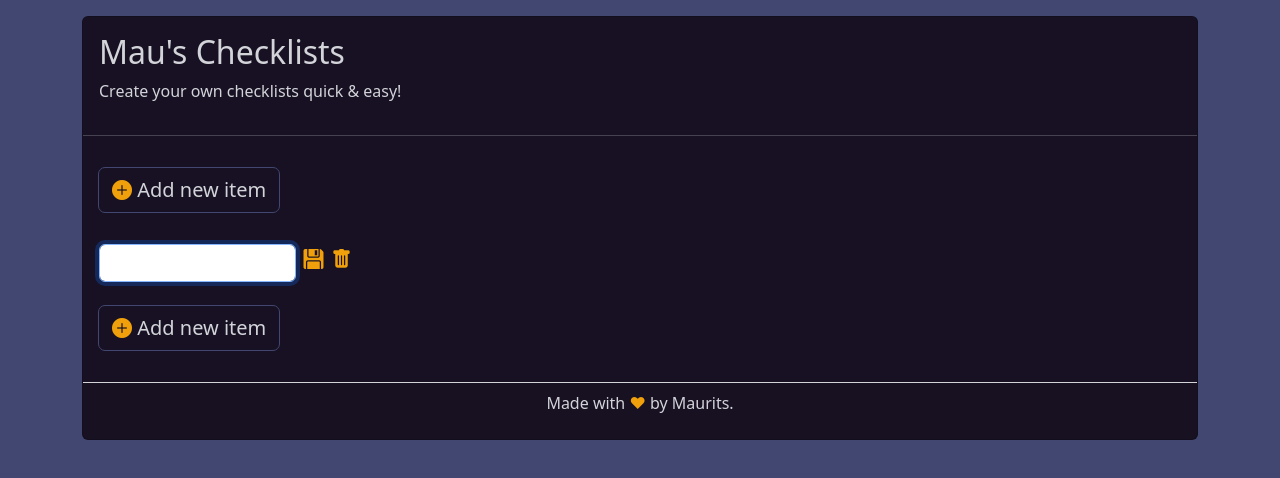
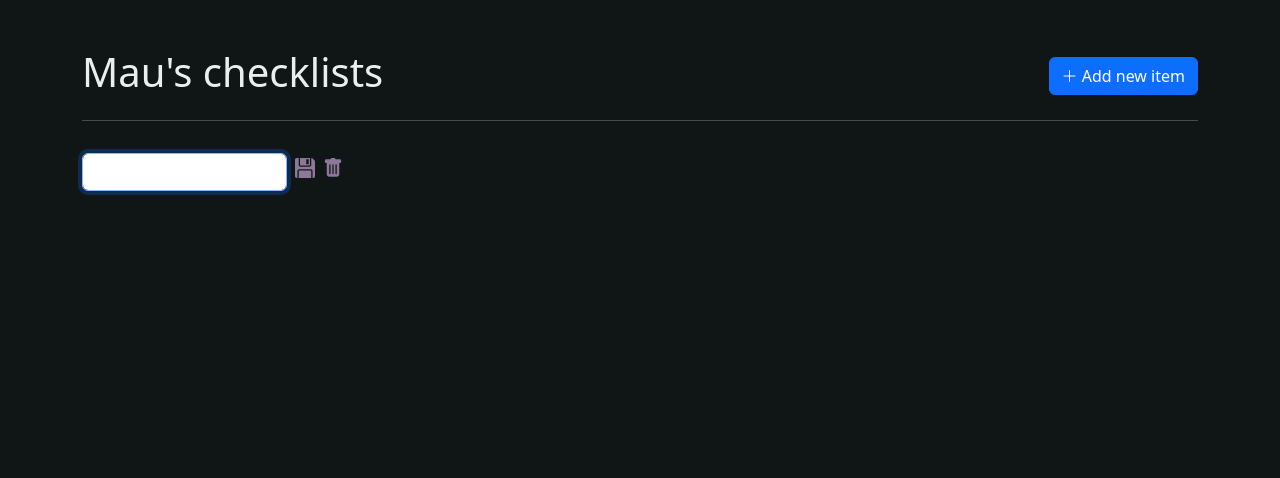
Before and after one commit to mauritsf15/checklist, a plain HTML site: page index.html in a window 1280 px wide. Both pictures are taken after a click on the element "Add new item". Drawn offline with nearby package versions, Linux system fonts and the light colour scheme.

Commit message:
Style update

```diff
--- a/css/style.css
+++ b/css/style.css
@@ -1,42 +1,20 @@
 :root {
-    --main-color: #414770;
-    --main-text-color: #D3D4D9;
-    --bg-darker: #171123;
-    --accent: #EFA00B;
+    --text: #e9eeee;
+    --background: #101515;
+    --primary: #b4c7c6;
+    --secondary: #504961;
+    --accent: #8e789a;
 }
 
 body {
-    background-color: var(--main-color);
-}
-
-.text-light {
-    color: var(--main-text-color) !important;
-}
-
-.bg-darker {
-    background-color: var(--bg-darker) !important;
-}
-
-.text-accent {
-    color: var(--accent) !important;
-}
-
-.btn-main-outline {
-    outline: 1px solid var(--main-color);
-}
-
-.btn-main-outline:hover {
-    background-color: var(--main-color) !important;
-}
-
-.hover {
-    cursor: pointer;
-}
-
-.card-footer {
-    border-top-color: var(--main-text-color);
+    background-color: var(--background);
+    color: var(--text);
 }
 
 .hidden {
     display: none;
 }
+
+.icon {
+    color: var(--accent);
+}
--- a/index.html
+++ b/index.html
@@ -10,36 +10,31 @@
     <link href="https://cdn.jsdelivr.net/npm/bootstrap@5.3.2/dist/css/bootstrap.min.css"
     rel="stylesheet" integrity="sha384-T3c6CoIi6uLrA9TneNEoa7RxnatzjcDSCmG1MXxSR1GAsXEV/Dwwykc2MPK8M2HN"
     crossorigin="anonymous">
-    <script src="https://cdn.jsdelivr.net/npm/bootstrap@5.3.2/dist/js/bootstrap.bundle.min.js"
+
+    <script defer src="https://cdn.jsdelivr.net/npm/bootstrap@5.3.2/dist/js/bootstrap.bundle.min.js"
     integrity="sha384-C6RzsynM9kWDrMNeT87bh95OGNyZPhcTNXj1NW7RuBCsyN/o0jlpcV8Qyq46cDfL"
     crossorigin="anonymous"></script>
+
     <link rel="stylesheet" href="https://cdn.jsdelivr.net/npm/bootstrap-icons@1.11.2/font/bootstrap-icons.min.css">
 
     <!-- Custom CSS -->
     <link rel="stylesheet" href="css/style.css">
 </head>
 <body>
-    <div class="container mt-3">
-        <div class="card bg-darker">
-            <h2 class="text-light p-3 pb-0">Mau's Checklists</h2>
-            <p class="ps-3 text-light">Create your own checklists quick & easy!</p>
-            <hr class="text-light">
-            <div class="card-body">
-                <p id="add-button" class="btn btn-main-outline fs-5 text-light">
-                    <i class="bi bi-plus-circle-fill text-accent"></i>&nbsp;Add new item
-                </p>
-                <div id="list" class="row row-cols-1 row-cols-md-2 row-cols-lg-3 row-cols-xl-4">
-                </div>
-                <br>
-                <p id="add-button" class="btn btn-main-outline fs-5 text-light">
-                    <i class="bi bi-plus-circle-fill text-accent"></i>&nbsp;Add new item
-                </p>
-            </div>
-            <div class="card-footer text-light text-center">
-                <p>Made with <span class="text-accent">&heartsuit;</span> by Maurits.</p>
-            </div>
+
+    <div class="container pt-5">
+        <div class="d-flex justify-content-between">
+            <h1>Mau's checklists</h1>
+            <p id="add-button" class="btn btn-primary my-auto">
+                <i class="bi bi-plus-lg text-accent"></i>&nbsp;Add new item
+            </p>
+        </div>
+        <hr>
+        <div id="list" class="row row-cols-1 row-cols-md-2 row-cols-lg-3 row-cols-xl-4">
         </div>
     </div>
+
     <script src="js/main.js"></script>
+
 </body>
 </html>
--- a/js/main.js
+++ b/js/main.js
@@ -40,28 +40,29 @@ function refreshScreen() {
         if (listArray[i][2] == true) {
             listDiv.innerHTML += `
             <div id="item-${i}" class="checklist-item mt-3 fs-5 d-flex align-content-center gap-2">
-                <input class="form-check-input hidden" type="checkbox" name="check-${i}" ${listArray[i][1]}>
-                <label class="form-check-label text-light hidden" for="check-${i}">${listArray[i][0]}</label>
-                <i class="edit-btn bi bi-pencil-fill text-accent hover hidden"></i>
+                <input class="form-check-input hidden" type="checkbox" name="check-${i}" id="check-${i}" ${listArray[i][1]}>
+                <label class="form-check-label hidden" for="check-${i}">${listArray[i][0]}</label>
+                <i class="edit-btn bi bi-pencil-fill icon hover hidden"></i>
                 <input class="form-control" value="${listArray[i][0]}" type="text" id="text-1">
-                <i class="save-btn bi bi-floppy-fill text-accent hover"></i>
-                <i class="trash-btn bi bi-trash-fill text-accent hover"></i>
+                <i class="save-btn bi bi-floppy-fill icon hover"></i>
+                <i class="trash-btn bi bi-trash-fill icon hover"></i>
             </div>
             `
             document.querySelector(`#item-${i} .form-control`).focus();
         } else {
             listDiv.innerHTML += `
             <div id="item-${i}" class="checklist-item mt-3 fs-5 d-flex align-content-center gap-2">
-                <input class="form-check-input" type="checkbox" name="check-${i}" ${listArray[i][1]}>
-                <label class="form-check-label text-light" for="check-${i}">${listArray[i][0]}</label>
-                <i class="edit-btn bi bi-pencil-fill text-accent hover"></i>
+                <input class="form-check-input" type="checkbox" name="check-${i}" id="check-${i}" ${listArray[i][1]}>
+                <label class="form-check-label" for="check-${i}">${listArray[i][0]}</label>
+                <i class="edit-btn bi bi-pencil-fill icon hover ms-auto"></i>
                 <input class="form-control hidden" value="${listArray[i][0]}" type="text" id="text-1">
-                <i class="save-btn bi bi-floppy-fill text-accent hover hidden"></i>
-                <i class="trash-btn bi bi-trash-fill text-accent hover hidden"></i>
+                <i class="save-btn bi bi-floppy-fill icon hover hidden"></i>
+                <i class="trash-btn bi bi-trash-fill icon hover hidden"></i>
             </div>
             `
         }
     }
+
     // Button event listeners
     const editBtns = document.querySelectorAll('.edit-btn');
     const saveBtns = document.querySelectorAll('.save-btn');
@@ -69,9 +70,11 @@ function refreshScreen() {
     editBtns.forEach((e) => e.addEventListener('click', edit));
     saveBtns.forEach((e) => e.addEventListener('click', save));
     trashBtns.forEach((e) => e.addEventListener('click', trash));
+
     // Update every input on every change
     const inputs = document.querySelectorAll('.form-control');
     inputs.forEach((e) => e.addEventListener('change', saveValue));
+
     // Checkboxes
     const checkBoxes = document.querySelectorAll('.form-check-input');
     checkBoxes.forEach((e) => e.addEventListener('change', check));
```
